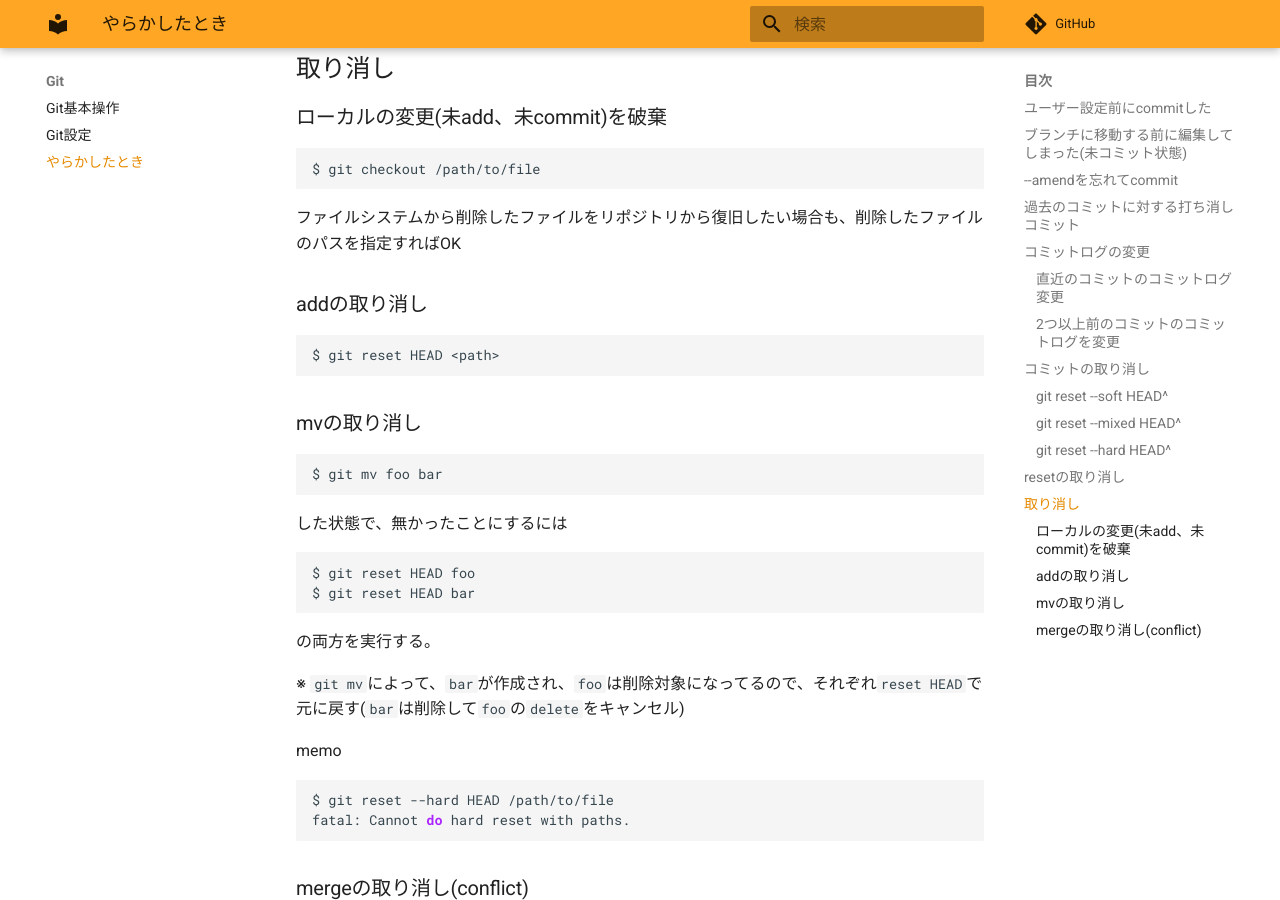
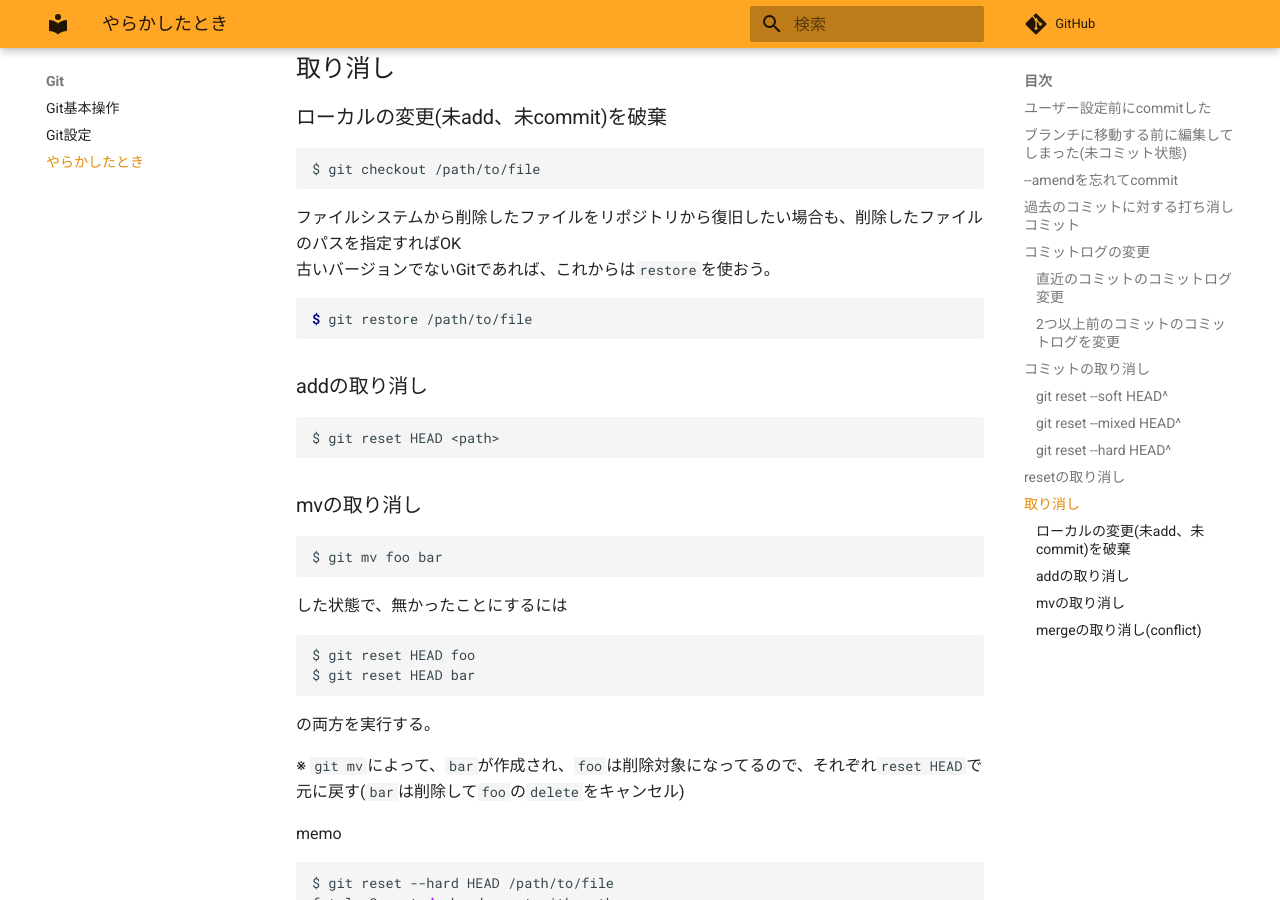
Before and after one commit to zaki-lknr/docs, an MkDocs documentation site: the page built from docs/Git/trouble.md, in a window 1280 px wide and 900 px high, scrolled down 2913 px. Built offline with MkDocs 1.6.1 and Material for MkDocs 9.7.7, drawn with Linux system fonts in a browser that asks for light colours; comment, search, counter and statistics services are not loaded.

Commit message:
add: git/trouble: `git restore`で未コミットのファイルの復元

````diff
--- a/docs/Git/trouble.md
+++ b/docs/Git/trouble.md
@@ -131,6 +131,11 @@ $ git checkout /path/to/file
 ```
 
 ファイルシステムから削除したファイルをリポジトリから復旧したい場合も、削除したファイルのパスを指定すればOK
+古いバージョンでないGitであれば、これからは`restore`を使おう。
+
+```console
+$ git restore /path/to/file
+```
 
 ### addの取り消し
 
````
